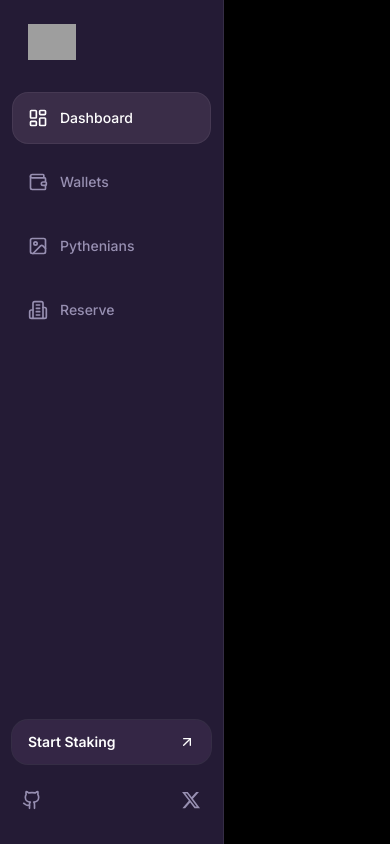
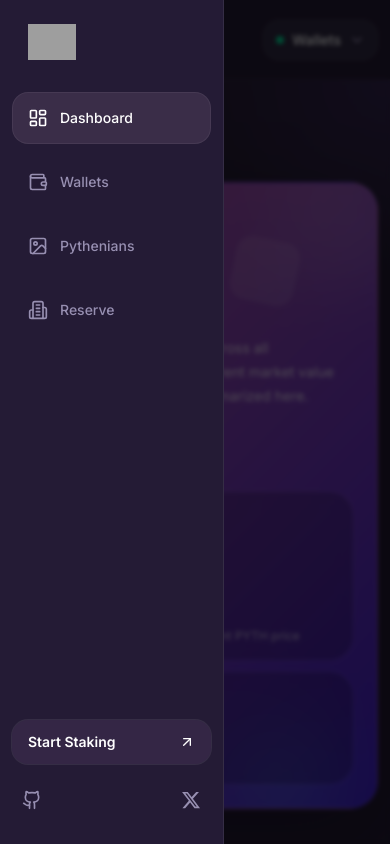
Before and after one commit to SCPassion/pyth-board, a Next.js app: page / in a window 390 px wide. Both pictures are taken after a click on the button 30 px from the left and 39 px from the top of the page. Built offline with nearby package versions, Linux system fonts and the light colour scheme; no server answers; grey boxes are pictures that could not be loaded.

Commit message:
Restore mobile sidebar overlay style

```diff
--- a/components/sidebar.tsx
+++ b/components/sidebar.tsx
@@ -41,7 +41,7 @@ export function Sidebar({
       {/* Mobile overlay */}
       {isMobileMenuOpen && (
         <div
-          className="md:hidden fixed inset-0 bg-black bg-opacity-50 z-40"
+          className="md:hidden fixed inset-0 bg-black/65 backdrop-blur-[2px] z-40"
           onClick={onMobileMenuToggle}
         />
       )}
@@ -52,7 +52,7 @@ export function Sidebar({
           "fixed md:relative inset-y-0 left-0 z-50 flex w-56 flex-col border-r border-white/8 bg-[#241b35] transition-transform duration-300",
           isMobileMenuOpen
             ? "translate-x-0"
-            : "-translate-x-full md:translate-x-0"
+            : "-translate-x-full md:translate-x-0",
         )}
       >
         <div className="flex h-full flex-col px-3 py-6 md:px-4">
@@ -81,7 +81,7 @@ export function Sidebar({
                     "group flex h-[52px] w-full items-center justify-start gap-3 rounded-2xl px-4 text-sm font-medium text-[#978fb1] transition-colors",
                     active
                       ? "bg-[#3a2d48] text-white shadow-[inset_0_0_0_1px_rgba(255,255,255,0.06)]"
-                      : "hover:bg-white/5 hover:text-white"
+                      : "hover:bg-white/5 hover:text-white",
                   )}
                   title={item.label}
                 >
@@ -95,7 +95,9 @@ export function Sidebar({
           <div className="mt-auto w-full space-y-4 md:space-y-3">
             <button
               className="flex w-full items-center justify-between rounded-2xl bg-[#342645] px-4 py-3 text-left text-white ring-1 ring-white/8 transition-colors hover:bg-[#3a2b4d]"
-              onClick={() => window.open("https://staking.pyth.network/", "_blank")}
+              onClick={() =>
+                window.open("https://staking.pyth.network/", "_blank")
+              }
               type="button"
               title="Start Staking"
             >
@@ -107,7 +109,10 @@ export function Sidebar({
               <button
                 className="flex h-10 w-10 items-center justify-center rounded-full text-[#978fb1] transition-colors hover:bg-white/5 hover:text-white"
                 onClick={() =>
-                  window.open("https://github.com/SCPassion/pyth-board", "_blank")
+                  window.open(
+                    "https://github.com/SCPassion/pyth-board",
+                    "_blank",
+                  )
                 }
                 type="button"
                 title="GitHub"
@@ -117,7 +122,9 @@ export function Sidebar({
               </button>
               <button
                 className="flex h-10 w-10 items-center justify-center rounded-full text-[#978fb1] transition-colors hover:bg-white/5 hover:text-white"
-                onClick={() => window.open("https://x.com/KaiCryptohk", "_blank")}
+                onClick={() =>
+                  window.open("https://x.com/KaiCryptohk", "_blank")
+                }
                 type="button"
                 title="Twitter"
               >
```
